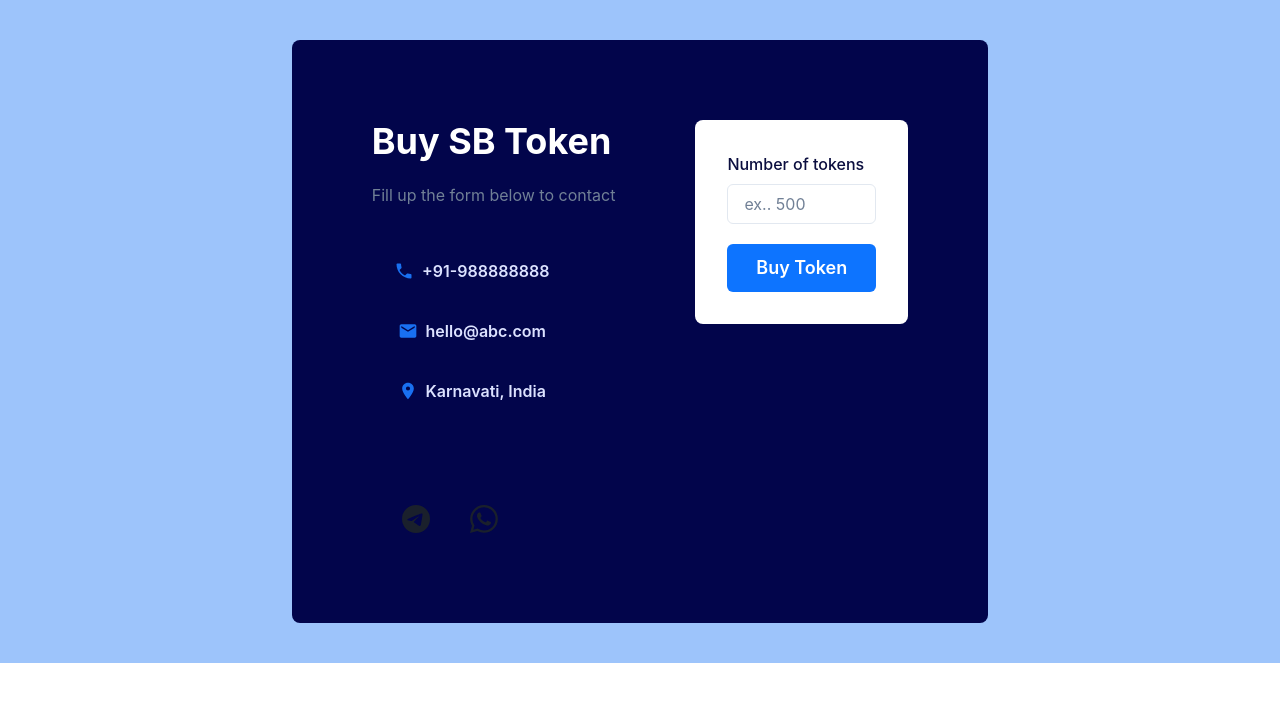
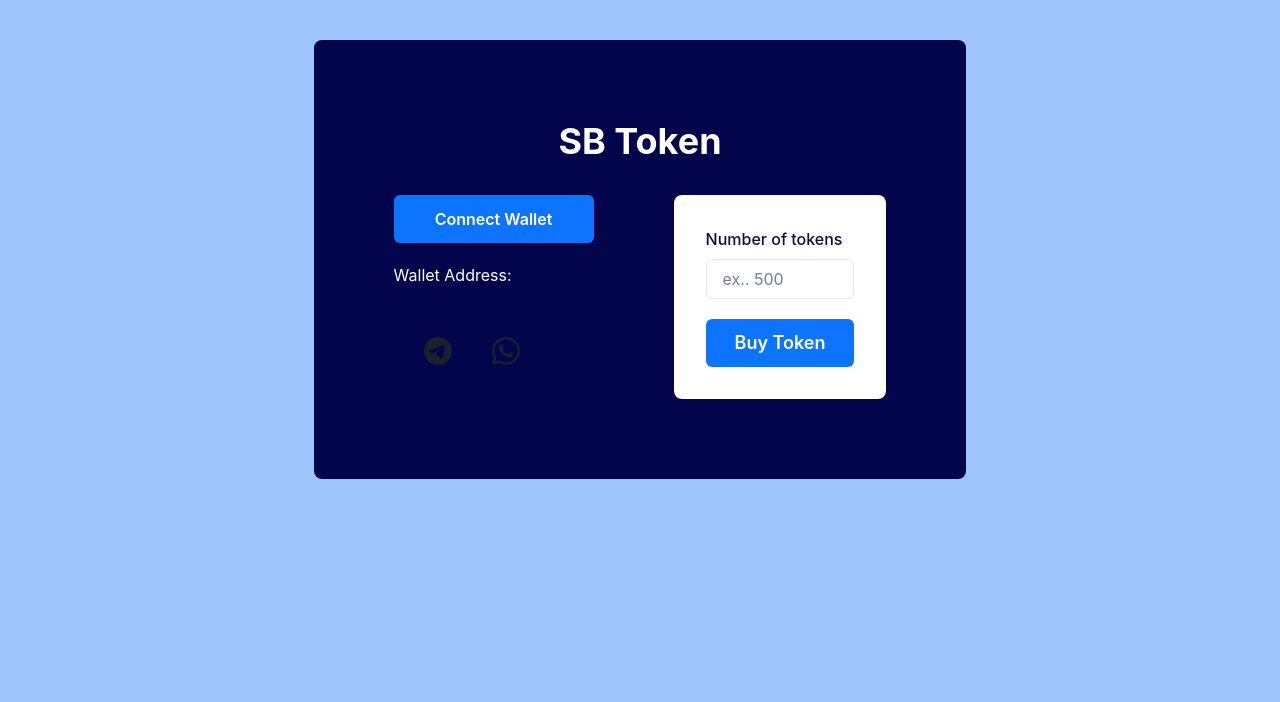
Before and after one commit to swadhinbiswas000/basic-dapp, a React (Create React App) app: page / in a window 1280 px wide. Shown: the top 702 px of the page. Built offline with nearby package versions, Linux system fonts and the light colour scheme.

Commit message:
Changing for details

```diff
--- a/src/components/Form.js
+++ b/src/components/Form.js
@@ -36,49 +36,31 @@ import {
             color="white"
             borderRadius="lg"
             m={{ sm: 4, md: 16, lg: 10 }}
-            p={{ sm: 5, md: 5, lg: 16 }}>
+            p={{ sm: 5, md: 5, lg: 16 }}
+            >
+            <Heading style={{textAlign:"center"}}
+             m={{ sm: 1, md: 5, lg: 4 }}
+            >SB Token</Heading>
             <Box p={4}>
               <Wrap spacing={{ base: 20, sm: 3, md: 5, lg: 20 }}>
                 <WrapItem>
                   <Box>
-                    <Heading>Buy SB Token</Heading>
-                    <Text mt={{ sm: 3, md: 3, lg: 5 }} color="gray.500">
-                      Fill up the form below to contact
-                    </Text>
-                    <Box py={{ base: 5, sm: 5, md: 8, lg: 10 }}>
-                      <VStack pl={0} spacing={3} alignItems="flex-start">
-                        <Button
+                    <Button
                           size="md"
                           height="48px"
                           width="200px"
-                          variant="ghost"
-                          color="#DCE2FF"
-                          _hover={{ border: '2px solid #1C6FEB' }}
-                          leftIcon={<MdPhone color="#1970F1" size="20px" />}>
-                          +91-988888888
-                        </Button>
-                        <Button
-                          size="md"
-                          height="48px"
-                          width="200px"
-                          variant="ghost"
-                          color="#DCE2FF"
-                          _hover={{ border: '2px solid #1C6FEB' }}
-                          leftIcon={<MdEmail color="#1970F1" size="20px" />}>
-                          hello@abc.com
-                        </Button>
-                        <Button
-                          size="md"
-                          height="48px"
-                          width="200px"
-                          variant="ghost"
-                          color="#DCE2FF"
-                          _hover={{ border: '2px solid #1C6FEB' }}
-                          leftIcon={<MdLocationOn color="#1970F1" size="20px" />}>
-                          Karnavati, India
-                        </Button>
-                      </VStack>
-                    </Box>
+                          variant="solid"
+                          color="white"
+                          bg="#0D74FF"
+                          _hover={{ border: '2px solid #1C6FEB' }}>
+                          Connect Wallet
+                      </Button>
+                    <Text mt={{ sm: 3, md: 3, lg: 5 }} color="white">
+                      Wallet Address:
+                    </Text>
+                    <Text mt={{ sm: 3, md: 3, lg: 5 }} color="white">
+                      {}
+                    </Text>
                     <HStack
                       mt={{ lg: 10, md: 10 }}
                       spacing={5}
--- a/src/index.css
+++ b/src/index.css
@@ -5,7 +5,7 @@ body {
     sans-serif;
   -webkit-font-smoothing: antialiased;
   -moz-osx-font-smoothing: grayscale;
-  background-color: white;
+  background-color: #9DC4FB !important;
 }
 
 code {
```
